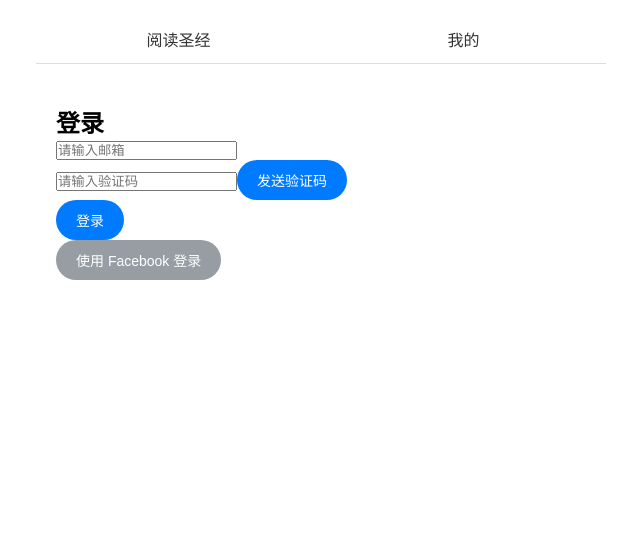
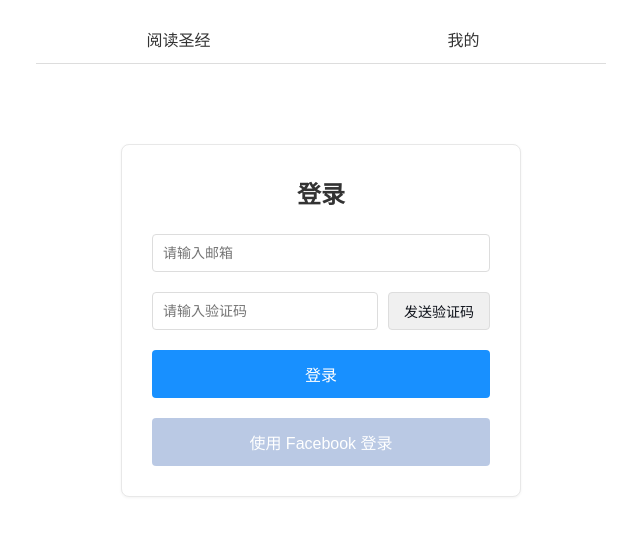
Before and after one commit to xsir317/bible_reader, a React (Create React App) app: page /profile in a window 1280 px wide. Shown: the top 536 px of the page, without its empty margins (319-959 px from the left). Built offline with nearby package versions, Linux system fonts and the light colour scheme; the HTML template or start-up script is replaced by a standard one.

Commit message:
样式修复

```diff
--- a/src/pages/Profile/index.css
+++ b/src/pages/Profile/index.css
@@ -70,3 +70,92 @@
   font-size: 20px;
   color: #666;
 }
+
+.login-form {
+  max-width: 400px;
+  margin: 40px auto;
+  padding: 30px;
+  background: #fff;
+  border-radius: 8px;
+  box-shadow: 0 1px 3px rgba(0, 0, 0, 0.05);
+  border: 1px solid #e8e8e8;
+}
+
+.login-form h2 {
+  text-align: center;
+  margin-bottom: 24px;
+  color: #333;
+}
+
+.form-item {
+  margin-bottom: 20px;
+}
+
+.form-input {
+  width: 100%;
+  padding: 10px;
+  border: 1px solid #ddd;
+  border-radius: 4px;
+  font-size: 14px;
+}
+
+.verification-code {
+  display: flex;
+  gap: 10px;
+}
+
+.verification-code .form-input {
+  flex: 1;
+}
+
+.send-code-btn {
+  padding: 0 15px;
+  background: #f0f0f0;
+  border: 1px solid #ddd;
+  border-radius: 4px;
+  cursor: pointer;
+  white-space: nowrap;
+  color:#0f131b;
+}
+
+.send-code-btn:disabled {
+  background: #f5f5f5;
+  cursor: not-allowed;
+  color: #999;
+}
+
+.login-btn {
+  width: 100%;
+  padding: 12px;
+  background: #1890ff;
+  color: white;
+  border: none;
+  border-radius: 4px;
+  cursor: pointer;
+  font-size: 16px;
+  margin-bottom: 20px;
+}
+
+.login-btn:hover {
+  background: #40a9ff;
+}
+
+.other-login {
+  text-align: center;
+}
+
+.facebook-btn {
+  width: 100%;
+  padding: 12px;
+  background: #4267B2;
+  color: white;
+  border: none;
+  border-radius: 4px;
+  cursor: pointer;
+  font-size: 16px;
+}
+
+.facebook-btn:disabled {
+  background: #9DB3D9;
+  cursor: not-allowed;
+}
```
